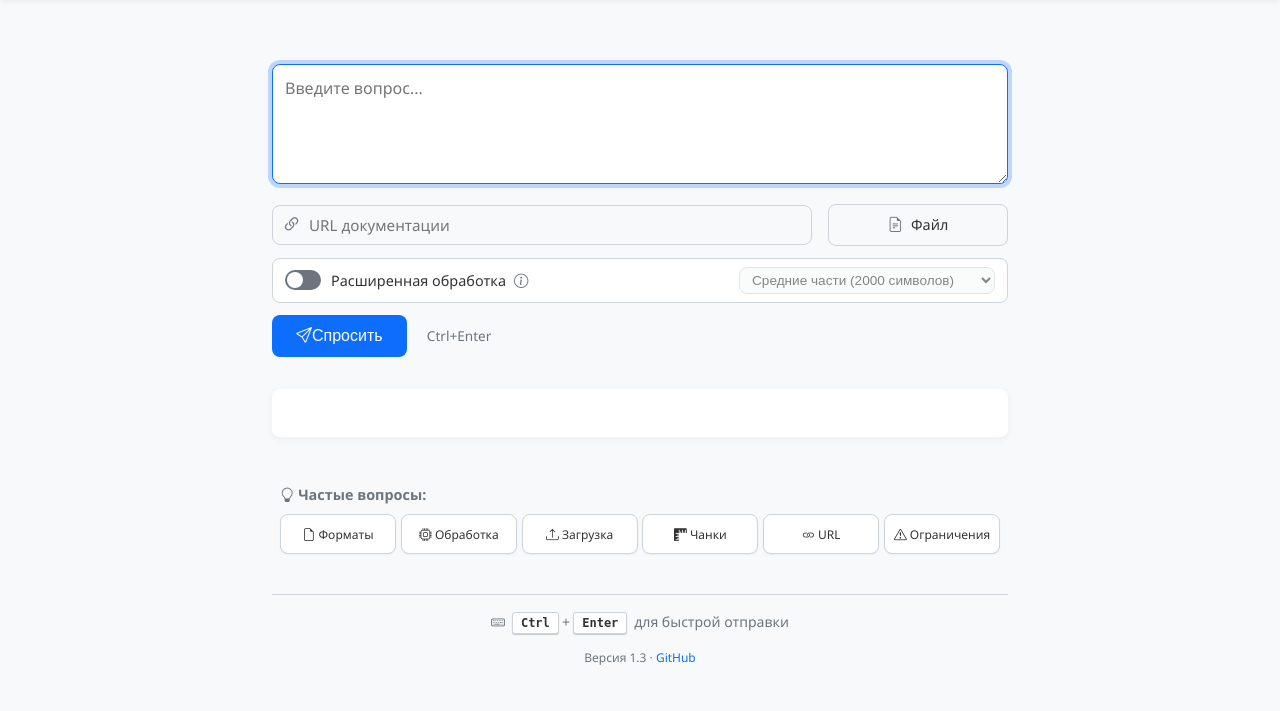
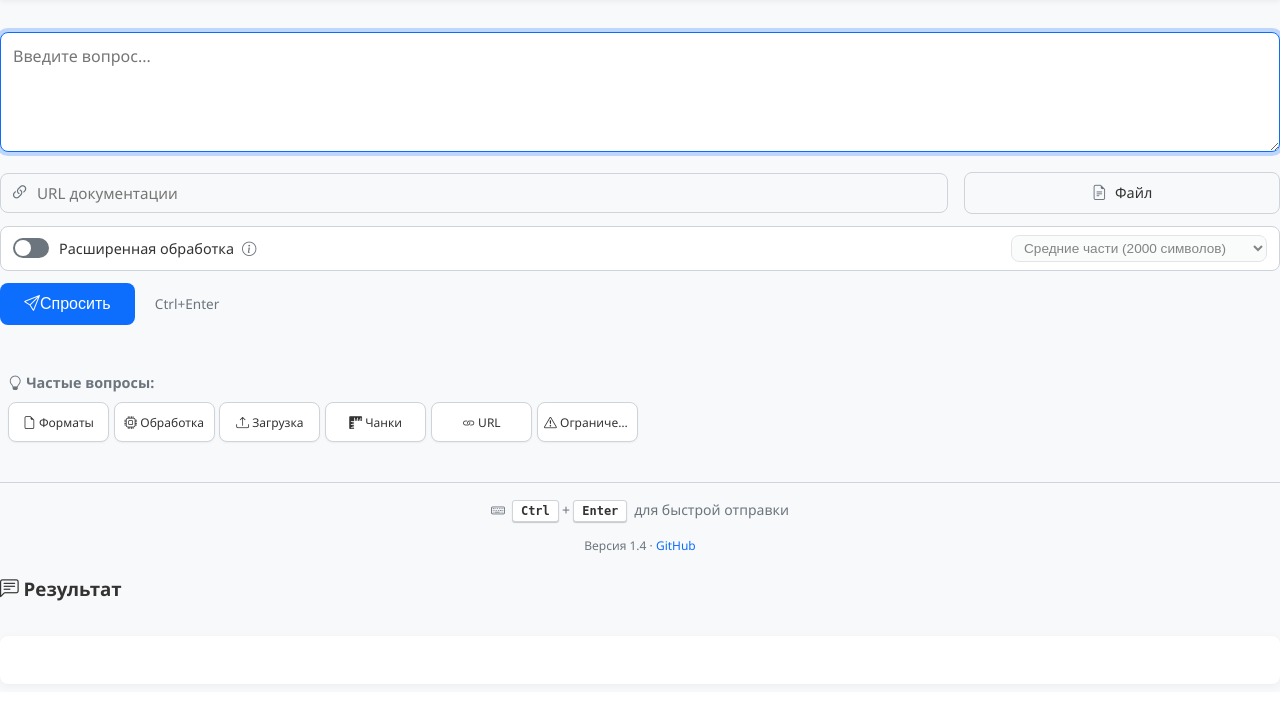
Before and after one commit to maks-mk/aihelper, a Flask app: page / in a window 1280 px wide. Shown: the part 108-819 px from the top of the page. After the commit the page ends 794 px from the top, so only its background shows below. Run offline with Flask 3, Linux system fonts and the light colour scheme; some libraries are stand-ins or nearby versions.

Commit message:
Обновлен HTML-шаблон с двухпанельным интерфейсом и версией 1.4

```diff
--- a/templates/index.html
+++ b/templates/index.html
@@ -28,7 +28,8 @@
       </div>
     </header>
 
-    <div class="container">
+    <div class="desktop-container">
+      <div class="left-panel">
         <form id="questionForm" enctype="multipart/form-data">
           <div class="form-group">
             <textarea id="question" name="question" placeholder="Введите вопрос..." aria-label="Ваш вопрос" autocomplete="off" autocorrect="off" autocapitalize="off" spellcheck="false"></textarea>
@@ -71,8 +72,6 @@
           </div>
         </form>
 
-      <div id="answer" role="region" aria-live="polite"></div>
-
         <div class="examples-section">
           <h3><i class="bi bi-lightbulb"></i> Частые вопросы:</h3>
           <div class="examples-grid">
@@ -101,8 +100,16 @@
           <p class="tips">
             <i class="bi bi-keyboard"></i> <kbd>Ctrl</kbd>+<kbd>Enter</kbd> для быстрой отправки
           </p>
-        <p class="version">Версия 1.3 · <a href="https://github.com/yourusername/docker-ai-helper" target="_blank" rel="noopener">GitHub</a></p>
+          <p class="version">Версия 1.4 · <a href="https://github.com/maks-mk/aihelper" target="_blank" rel="noopener">GitHub</a></p>
         </footer>
+      </div>
+
+      <div class="right-panel">
+        <div class="result-header">
+          <h3><i class="bi bi-chat-left-text"></i> Результат</h3>
+        </div>
+        <div id="answer" role="region" aria-live="polite"></div>
+      </div>
     </div>
   </div>
 
```
Lines whose indentation alone changed are shown as unchanged.
